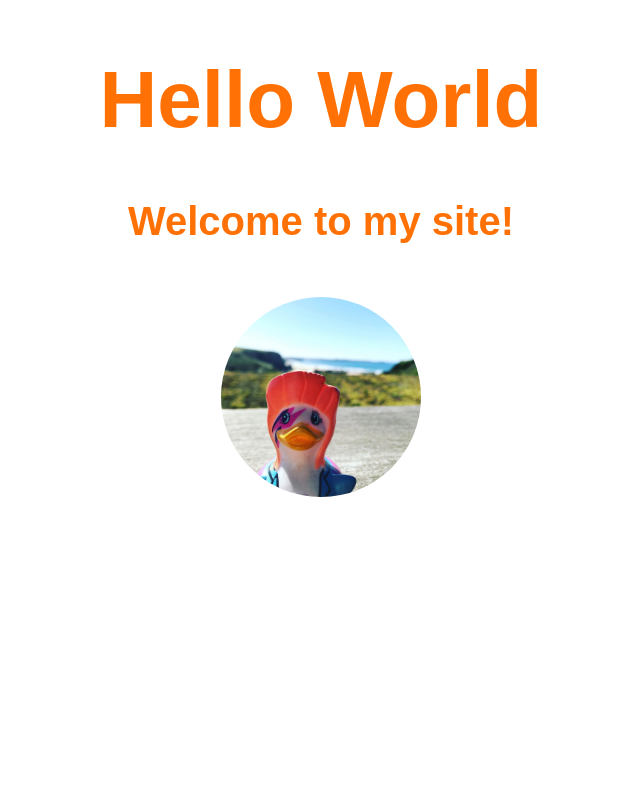
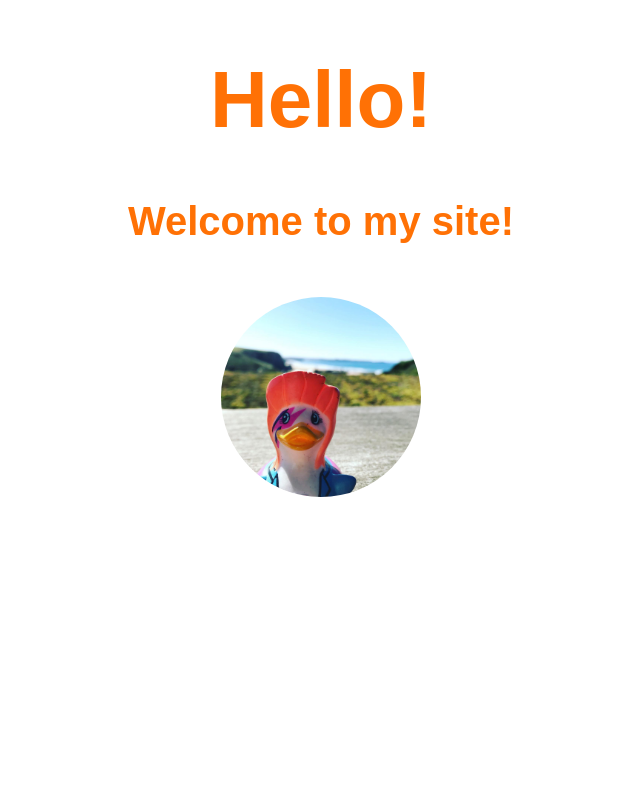
Before and after one commit to twilliams05/my-first-website, a plain HTML site: page index.html in a window 1280 px wide. Shown: the top 800 px of the page, without its empty margins (319-959 px from the left). Drawn offline with Linux system fonts and the light colour scheme.

Commit message:
changed title

```diff
--- a/index.html
+++ b/index.html
@@ -10,7 +10,7 @@
 </head>
 <body>
   <div>
-  <h1>Hello World</h1>
+  <h1>Hello!</h1>
 
 
   <h2>Welcome to my site!</h2>
```
